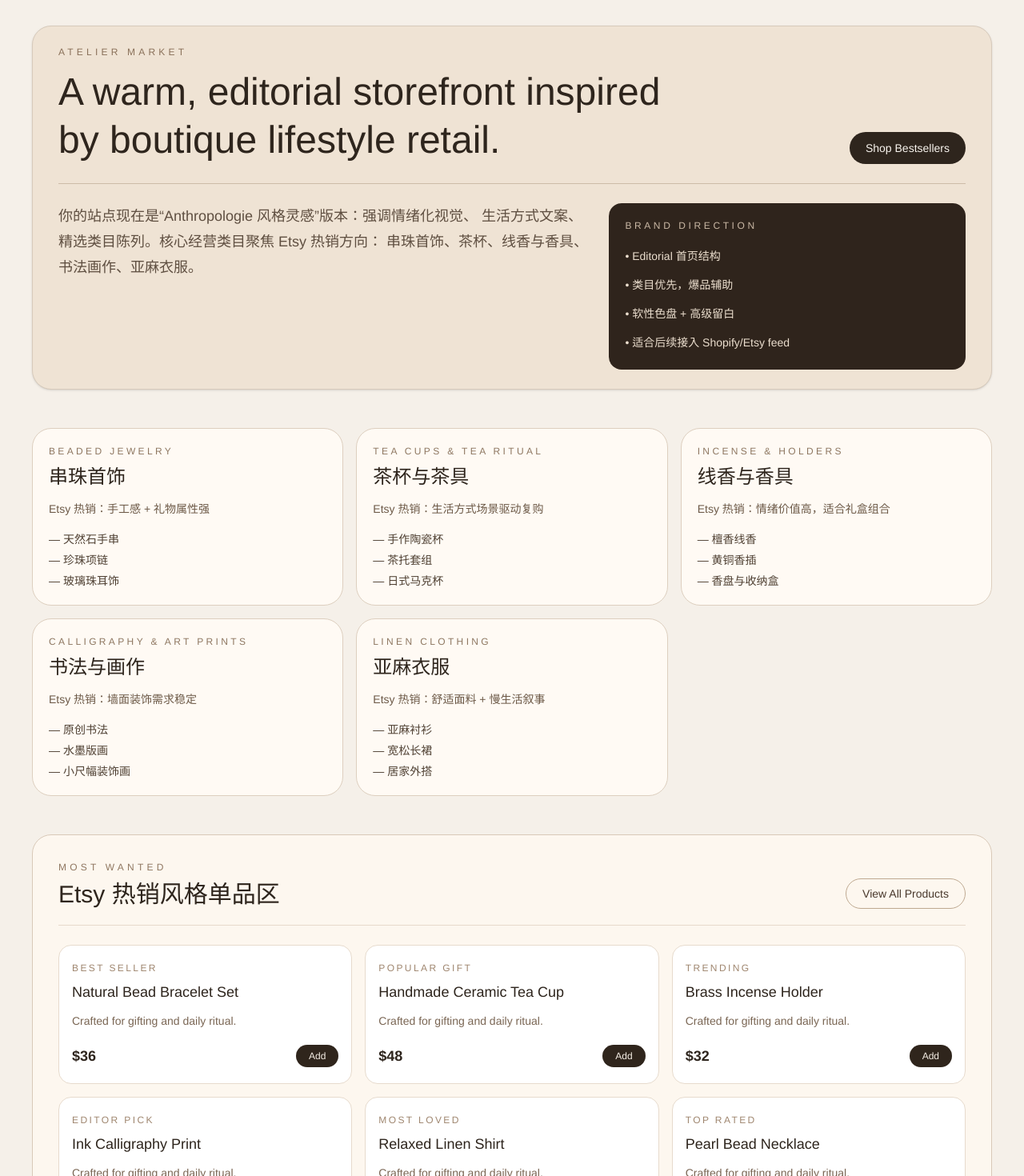
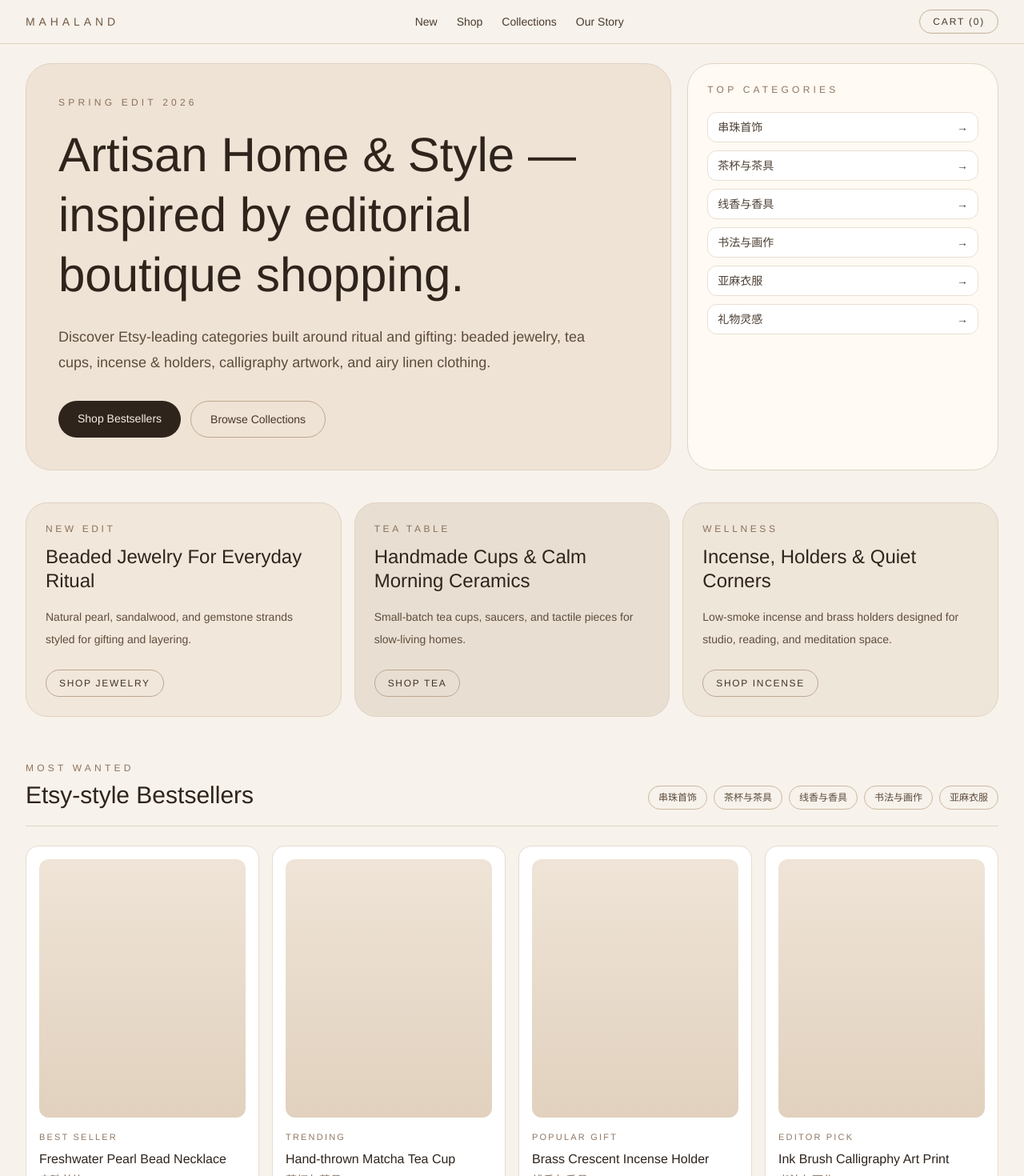
Before and after one commit to echoyiya520/mahaland, a Next.js app: page / in a window 1280 px wide. Shown: the top 1470 px of the page at 80% size. Built offline with nearby package versions, Linux system fonts and the light colour scheme.

Commit message:
Rework homepage to premium editorial marketplace layout

```diff
--- a/app/page.tsx
+++ b/app/page.tsx
@@ -1,136 +1,181 @@
-const categoryFocus = [
+const topCategories = [
+  "串珠首饰",
+  "茶杯与茶具",
+  "线香与香具",
+  "书法与画作",
+  "亚麻衣服",
+  "礼物灵感",
+];
+
+const featureTiles = [
   {
-    name: "串珠首饰",
-    en: "Beaded Jewelry",
-    note: "Etsy 热销：手工感 + 礼物属性强",
-    products: ["天然石手串", "珍珠项链", "玻璃珠耳饰"],
+    eyebrow: "NEW EDIT",
+    title: "Beaded Jewelry For Everyday Ritual",
+    text: "Natural pearl, sandalwood, and gemstone strands styled for gifting and layering.",
+    cta: "Shop Jewelry",
+    tone: "bg-[#f2e7db]",
   },
   {
-    name: "茶杯与茶具",
-    en: "Tea Cups & Tea Ritual",
-    note: "Etsy 热销：生活方式场景驱动复购",
-    products: ["手作陶瓷杯", "茶托套组", "日式马克杯"],
+    eyebrow: "TEA TABLE",
+    title: "Handmade Cups & Calm Morning Ceramics",
+    text: "Small-batch tea cups, saucers, and tactile pieces for slow-living homes.",
+    cta: "Shop Tea",
+    tone: "bg-[#e8dfd2]",
   },
   {
-    name: "线香与香具",
-    en: "Incense & Holders",
-    note: "Etsy 热销：情绪价值高，适合礼盒组合",
-    products: ["檀香线香", "黄铜香插", "香盘与收纳盒"],
-  },
-  {
-    name: "书法与画作",
-    en: "Calligraphy & Art Prints",
-    note: "Etsy 热销：墙面装饰需求稳定",
-    products: ["原创书法", "水墨版画", "小尺幅装饰画"],
-  },
-  {
-    name: "亚麻衣服",
-    en: "Linen Clothing",
-    note: "Etsy 热销：舒适面料 + 慢生活叙事",
-    products: ["亚麻衬衫", "宽松长裙", "居家外搭"],
+    eyebrow: "WELLNESS",
+    title: "Incense, Holders & Quiet Corners",
+    text: "Low-smoke incense and brass holders designed for studio, reading, and meditation space.",
+    cta: "Shop Incense",
+    tone: "bg-[#efe6da]",
   },
 ];
 
-const bestsellers = [
-  { name: "Natural Bead Bracelet Set", price: "$36", tag: "Best Seller" },
-  { name: "Handmade Ceramic Tea Cup", price: "$48", tag: "Popular Gift" },
-  { name: "Brass Incense Holder", price: "$32", tag: "Trending" },
-  { name: "Ink Calligraphy Print", price: "$58", tag: "Editor Pick" },
-  { name: "Relaxed Linen Shirt", price: "$69", tag: "Most Loved" },
-  { name: "Pearl Bead Necklace", price: "$52", tag: "Top Rated" },
+const productCards = [
+  { name: "Freshwater Pearl Bead Necklace", category: "串珠首饰", price: "$52", badge: "Best Seller" },
+  { name: "Hand-thrown Matcha Tea Cup", category: "茶杯与茶具", price: "$48", badge: "Trending" },
+  { name: "Brass Crescent Incense Holder", category: "线香与香具", price: "$34", badge: "Popular Gift" },
+  { name: "Ink Brush Calligraphy Art Print", category: "书法与画作", price: "$59", badge: "Editor Pick" },
+  { name: "Relaxed Linen Button Shirt", category: "亚麻衣服", price: "$72", badge: "Top Rated" },
+  { name: "108 Sandalwood Prayer Beads", category: "串珠首饰", price: "$39", badge: "Most Loved" },
+  { name: "Ceramic Teacup Set of 2", category: "茶杯与茶具", price: "$66", badge: "Back in Stock" },
+  { name: "Lotus Bronze Incense Plate", category: "线香与香具", price: "$41", badge: "New Arrival" },
 ];
 
 export default function Home() {
   return (
-    <main className="min-h-screen bg-[#f5f0e9] text-[#2e251d]">
-      <div className="mx-auto flex w-full max-w-7xl flex-col gap-12 px-5 py-8 sm:px-8 lg:px-10">
-        <header className="rounded-3xl border border-[#d7cabb] bg-[#efe3d4] px-6 py-6 shadow-sm sm:px-8">
-          <div className="flex flex-col gap-5 border-b border-[#cdbba8] pb-6 lg:flex-row lg:items-end lg:justify-between">
-            <div>
-              <p className="text-xs uppercase tracking-[0.35em] text-[#8a715a]">
-                Atelier Market
+    <main className="min-h-screen bg-[#f7f2eb] text-[#2f241c]">
+      <div className="sticky top-0 z-30 border-b border-[#dfd1c1] bg-[#f7f2eb]/95 backdrop-blur">
+        <div className="mx-auto flex max-w-7xl items-center justify-between px-4 py-3 sm:px-8">
+          <p className="text-sm tracking-[0.35em] text-[#715a46]">MAHALAND</p>
+          <nav className="hidden items-center gap-6 text-sm text-[#4a3a2d] md:flex">
+            <a href="#new" className="hover:text-black">New</a>
+            <a href="#shop" className="hover:text-black">Shop</a>
+            <a href="#collections" className="hover:text-black">Collections</a>
+            <a href="#story" className="hover:text-black">Our Story</a>
+          </nav>
+          <button className="rounded-full border border-[#c4b09b] px-4 py-1.5 text-xs uppercase tracking-[0.15em] text-[#4b3a2d]">
+            Cart (0)
+          </button>
+        </div>
+      </div>
+
+      <section className="mx-auto grid w-full max-w-7xl gap-5 px-4 pb-4 pt-6 sm:px-8 lg:grid-cols-[1.35fr_0.65fr]">
+        <article className="relative overflow-hidden rounded-[2rem] border border-[#dfd2c4] bg-[#efe3d5] p-7 sm:p-10">
+          <p className="text-xs uppercase tracking-[0.35em] text-[#8b705a]">Spring Edit 2026</p>
+          <h1 className="mt-5 max-w-3xl text-4xl leading-tight sm:text-5xl lg:text-6xl">
+            Artisan Home & Style — inspired by editorial boutique shopping.
+          </h1>
+          <p className="mt-6 max-w-2xl text-base leading-8 text-[#5d4b3b] sm:text-lg">
+            Discover Etsy-leading categories built around ritual and gifting: beaded jewelry, tea cups,
+            incense & holders, calligraphy artwork, and airy linen clothing.
           </p>
-              <h1 className="mt-3 max-w-3xl text-4xl font-medium leading-tight sm:text-5xl">
-                A warm, editorial storefront inspired by boutique lifestyle retail.
-              </h1>
-            </div>
+          <div className="mt-8 flex flex-wrap gap-3">
             <a
               href="#shop"
-              className="inline-flex w-fit rounded-full bg-[#2e251d] px-5 py-2.5 text-sm font-medium text-[#f8f4ee] transition hover:bg-[#4a3e34]"
+              className="rounded-full bg-[#2f241c] px-6 py-3 text-sm font-medium text-[#f7eee3] transition hover:bg-[#4c3d31]"
             >
               Shop Bestsellers
             </a>
+            <a
+              href="#collections"
+              className="rounded-full border border-[#bda68f] px-6 py-3 text-sm font-medium text-[#463629] transition hover:bg-[#f4e8da]"
+            >
+              Browse Collections
+            </a>
           </div>
+        </article>
 
-          <div className="mt-6 grid gap-5 lg:grid-cols-[1.2fr_0.8fr]">
-            <p className="text-base leading-8 text-[#5f4f41] sm:text-lg">
-              你的站点现在是“Anthropologie 风格灵感”版本：强调情绪化视觉、
-              生活方式文案、精选类目陈列。核心经营类目聚焦 Etsy 热销方向：
-              串珠首饰、茶杯、线香与香具、书法画作、亚麻衣服。
-            </p>
-            <div className="rounded-2xl bg-[#2f241c] p-5 text-[#f2e8dc]">
-              <p className="text-xs uppercase tracking-[0.3em] text-[#cab8a5]">
-                Brand Direction
-              </p>
-              <ul className="mt-4 space-y-2 text-sm leading-7 text-[#ebdece]">
-                <li>• Editorial 首页结构</li>
-                <li>• 类目优先，爆品辅助</li>
-                <li>• 软性色盘 + 高级留白</li>
-                <li>• 适合后续接入 Shopify/Etsy feed</li>
-              </ul>
-            </div>
-          </div>
-        </header>
-
-        <section className="grid gap-4 sm:grid-cols-2 lg:grid-cols-3">
-          {categoryFocus.map((cat) => (
-            <article
-              key={cat.name}
-              className="rounded-3xl border border-[#ddcfbf] bg-[#fffaf4] p-5 transition hover:-translate-y-0.5 hover:shadow-md"
+        <aside className="rounded-[2rem] border border-[#e2d4c6] bg-[#fffaf3] p-6">
+          <p className="text-xs uppercase tracking-[0.35em] text-[#8f755f]">Top Categories</p>
+          <ul className="mt-5 space-y-2.5 text-sm text-[#4d3f32]">
+            {topCategories.map((cat) => (
+              <li
+                key={cat}
+                className="flex items-center justify-between rounded-xl border border-[#eadfd3] bg-white px-3 py-2"
               >
-              <p className="text-xs uppercase tracking-[0.28em] text-[#8e7761]">{cat.en}</p>
-              <h2 className="mt-2 text-2xl font-medium">{cat.name}</h2>
-              <p className="mt-3 text-sm leading-6 text-[#6d5a48]">{cat.note}</p>
-              <ul className="mt-4 space-y-1.5 text-sm text-[#4f4033]">
-                {cat.products.map((item) => (
-                  <li key={item}>— {item}</li>
+                <span>{cat}</span>
+                <span>→</span>
+              </li>
             ))}
           </ul>
+        </aside>
+      </section>
+
+      <section id="new" className="mx-auto grid w-full max-w-7xl gap-4 px-4 py-6 sm:px-8 lg:grid-cols-3">
+        {featureTiles.map((tile) => (
+          <article key={tile.title} className={`rounded-[1.7rem] border border-[#e0d2c3] p-6 ${tile.tone}`}>
+            <p className="text-xs uppercase tracking-[0.3em] text-[#8b705b]">{tile.eyebrow}</p>
+            <h2 className="mt-3 text-2xl leading-tight">{tile.title}</h2>
+            <p className="mt-4 text-sm leading-7 text-[#5f4c3c]">{tile.text}</p>
+            <button className="mt-6 rounded-full border border-[#bda791] px-4 py-2 text-xs uppercase tracking-[0.14em] text-[#443327]">
+              {tile.cta}
+            </button>
           </article>
         ))}
       </section>
 
-        <section id="shop" className="rounded-3xl border border-[#d9c9b8] bg-[#fdf7ef] p-6 sm:p-8">
-          <div className="flex flex-col gap-3 border-b border-[#e7d9cb] pb-5 sm:flex-row sm:items-end sm:justify-between">
+      <section id="shop" className="mx-auto w-full max-w-7xl px-4 pb-4 pt-8 sm:px-8">
+        <div className="flex flex-wrap items-end justify-between gap-4 border-b border-[#e1d4c6] pb-5">
           <div>
-              <p className="text-xs uppercase tracking-[0.35em] text-[#907761]">Most Wanted</p>
-              <h3 className="mt-2 text-3xl font-medium">Etsy 热销风格单品区</h3>
+            <p className="text-xs uppercase tracking-[0.35em] text-[#8d735d]">Most Wanted</p>
+            <h3 className="mt-2 text-3xl">Etsy-style Bestsellers</h3>
           </div>
-            <button className="inline-flex w-fit rounded-full border border-[#bfa991] px-5 py-2 text-sm text-[#49392d] transition hover:bg-[#f1e4d7]">
-              View All Products
+          <div className="flex flex-wrap gap-2 text-xs text-[#5b493b]">
+            {topCategories.slice(0, 5).map((f) => (
+              <button key={f} className="rounded-full border border-[#ccb8a3] px-3 py-1.5 hover:bg-[#f3e7d9]">
+                {f}
               </button>
+            ))}
+          </div>
         </div>
 
-          <div className="mt-6 grid gap-4 sm:grid-cols-2 lg:grid-cols-3">
-            {bestsellers.map((item) => (
+        <div className="mt-6 grid gap-4 sm:grid-cols-2 xl:grid-cols-4">
+          {productCards.map((item) => (
             <article
               key={item.name}
-                className="rounded-2xl border border-[#e7dbcd] bg-white px-4 py-5"
+              className="group rounded-2xl border border-[#e6dbcf] bg-white p-4 transition hover:-translate-y-0.5 hover:shadow-md"
             >
-                <p className="text-xs uppercase tracking-[0.2em] text-[#9f866f]">{item.tag}</p>
-                <h4 className="mt-2 text-lg font-medium text-[#2d241c]">{item.name}</h4>
-                <p className="mt-3 text-sm text-[#7a6654]">Crafted for gifting and daily ritual.</p>
-                <div className="mt-5 flex items-center justify-between">
+              <div className="aspect-[4/5] rounded-xl bg-gradient-to-b from-[#efe4d7] to-[#e1d1be]" />
+              <p className="mt-4 text-[11px] uppercase tracking-[0.2em] text-[#907763]">{item.badge}</p>
+              <h4 className="mt-2 text-base leading-6 text-[#2d241d]">{item.name}</h4>
+              <p className="mt-1 text-sm text-[#7d6654]">{item.category}</p>
+              <div className="mt-4 flex items-center justify-between">
                 <p className="text-lg font-semibold">{item.price}</p>
-                  <button className="rounded-full bg-[#2f251c] px-4 py-1.5 text-xs text-[#f6efe6]">
-                    Add
+                <button className="rounded-full bg-[#2f241c] px-3 py-1.5 text-xs text-[#f8efe6] opacity-90 transition group-hover:opacity-100">
+                  Quick Add
                 </button>
               </div>
             </article>
           ))}
         </div>
       </section>
-      </div>
+
+      <section id="collections" className="mx-auto grid w-full max-w-7xl gap-4 px-4 py-10 sm:px-8 lg:grid-cols-[1.2fr_0.8fr]">
+        <article className="rounded-[2rem] border border-[#ddcfc0] bg-[#f0e4d5] p-7">
+          <p className="text-xs uppercase tracking-[0.35em] text-[#8a715a]">Seasonal Curation</p>
+          <h3 className="mt-3 text-3xl leading-tight">Build your ritual corner: wear, sip, scent, and art.</h3>
+          <p className="mt-4 max-w-2xl text-sm leading-7 text-[#5e4c3c]">
+            Curated collections that cross-category naturally increase basket size: bead + tea + incense gift sets,
+            calligraphy wall accents for tea corners, and linen apparel for a complete lifestyle story.
+          </p>
+        </article>
+
+        <article id="story" className="rounded-[2rem] border border-[#e0d3c5] bg-[#fffaf3] p-7">
+          <p className="text-xs uppercase tracking-[0.35em] text-[#8f755f]">From Studio</p>
+          <p className="mt-3 text-sm leading-7 text-[#5d4a3a]">
+            Every item is selected for texture, utility, and visual calm — the same principles behind modern
+            boutique marketplaces, now adapted for your own brand voice.
+          </p>
+          <button className="mt-6 rounded-full border border-[#cbb7a3] px-5 py-2 text-sm text-[#49392d]">
+            Read Journal
+          </button>
+        </article>
+      </section>
+
+      <footer className="border-t border-[#dfd1c2] px-4 py-7 text-center text-xs tracking-[0.2em] text-[#7d6755] sm:px-8">
+        MAHALAND · ARTISAN LIVING MARKET
+      </footer>
     </main>
   );
 }
```
Lines whose indentation alone changed are shown as unchanged.
